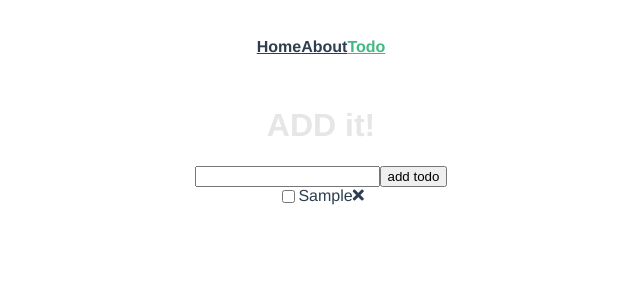
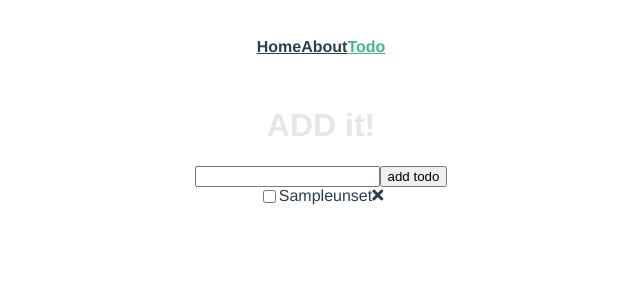
Before and after one commit to sio-roro/Hero_2, a Vue app: page /todo in a window 1280 px wide. Both pictures are taken after typing "Sample" into the empty fields and a click on the button "add todo". Shown: the top 300 px of the page, without its empty margins (319-959 px from the left). Built offline with nearby package versions, Linux system fonts and the light colour scheme; no server answers; the database is empty.

Commit message:
firebaseでの追加と削除

```diff
--- a/src/views/Todo.vue
+++ b/src/views/Todo.vue
@@ -16,7 +16,8 @@
           <input type="checkbox" v-model="todo.isDone" />
           <div class="done-item" v-if="todo.isDone">{{ todo.item }}</div>
           <div v-else>{{ todo.item }}</div>
-          <div v-on:click="deleteTodo(index)" class="del-btn">
+          <div class="todo-id">{{ todo.id }}</div>
+          <div v-on:click="deleteTodo(todo, index)" class="del-btn">
             <i class="fas fa-times"></i>
           </div>
         </div>
@@ -40,18 +41,22 @@ export default {
   methods: {
     addTodo() {
       if (this.inputText != "") {
+        const ref = firebase
+          .firestore()
+          .collection("todoA")
+          .doc();
+        ref.set({
+          item: this.inputText,
+          isDone: false,
+          id: ref.id,
+        });
+
         this.todoA.push({
           item: this.inputText,
           isDone: false,
+          id: ref.id,
         });
 
-        firebase
-          .firestore()
-          .collection("todoA")
-          .add({
-            item: this.inputText,
-            isDone: false,
-          });
         console.log("added text:", this.todoA);
 
         this.inputText = "";
@@ -63,9 +68,14 @@ export default {
     checked(todo) {
       todo.isDone = "true";
     },
-    deleteTodo(index) {
+    deleteTodo(todo, index) {
       this.todoA.splice(index, 1);
       console.log("result:", this.todoA);
+      firebase
+        .firestore()
+        .collection("todoA")
+        .doc(todo.id)
+        .delete();
     },
   },
   created() {
```
